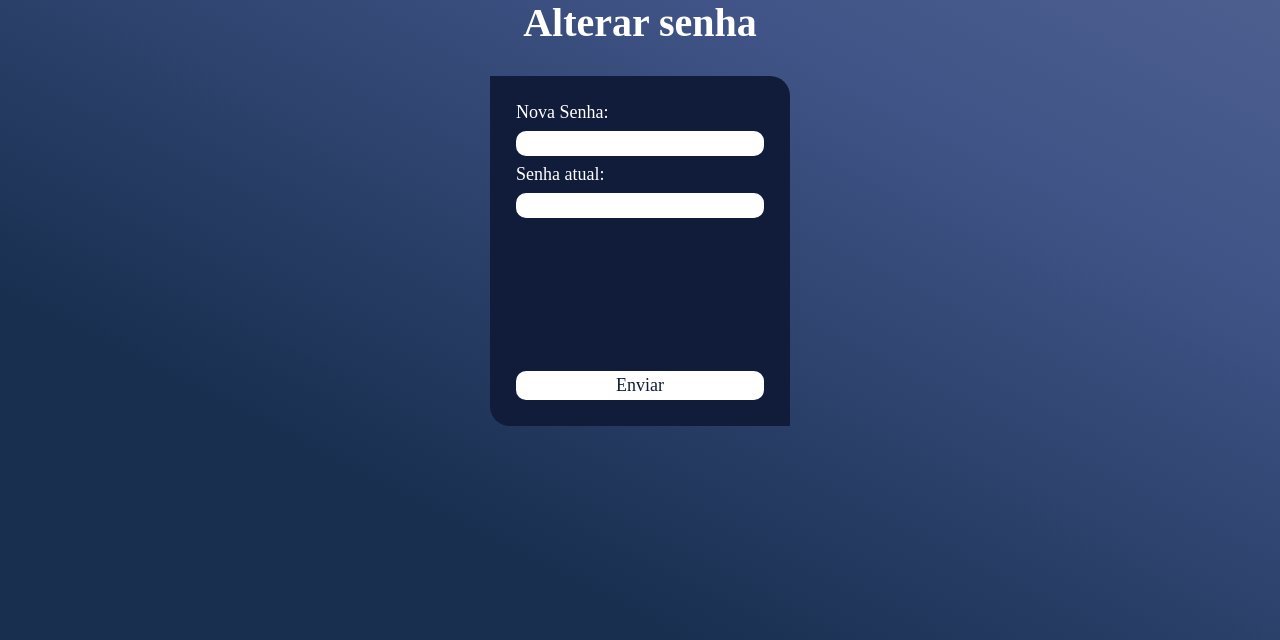
After one commit to mgdantas1/bibliotecla, a Flask app: page /alterar_senha in a window 1280 px wide. The commit adds this page. Shown: the part 141-781 px from the top of the page. Run offline with Flask 3, Linux system fonts and the light colour scheme; a user stored in the database is signed in; tables that the repository leaves empty hold one stand-in row (values such as "Sample post"); some libraries are stand-ins or nearby versions; some web fonts are replaced.

Commit message:
adicionar a rota de alterar senha

```diff
--- a/controllers/perfil.py
+++ b/controllers/perfil.py
@@ -2,7 +2,7 @@ from flask import redirect, request, render_template, url_for, Blueprint, flash
 from flask_login import logout_user
 from sqlalchemy.orm import Session
 from flask_login import login_required, current_user
-from werkzeug.security import generate_password_hash
+from werkzeug.security import generate_password_hash, check_password_hash
 from models.usuario import Users
 from database import engine
 perfil_bp = Blueprint('perfil', __name__, template_folder='../templates/perfil')
@@ -39,6 +39,28 @@ def editar_perfil(user_id:int):
 
     return render_template('perfil/editar.html', user=user)
 
+@perfil_bp.route('/alterar_senha', methods=['GET', 'POST'])
+@login_required
+def alterar_senha():
+    with Session(bind=engine) as db:
+        user = db.get(Users, current_user.id)
+    if request.method == 'POST':
+        senha = request.form['senha']
+        senha_ant = request.form['senha_ant']
+        if check_password_hash(user.senha, senha):
+            flash('Sua senha precisa ser diferente', category='error')
+            return redirect(url_for('perfil.alterar_senha'))
+        if not check_password_hash(user.senha, senha_ant):
+            flash('Insira a senha correta!', category='error')
+            return redirect(url_for('perfil.alterar_senha'))
+        user.senha = generate_password_hash(senha)
+        with Session(bind=engine) as db:
+            db.commit()
+        flash('Senha modificada com sucesso!', category='success')
+        return redirect(url_for('perfil.listar_perfil', user_id=user.id))
+
+    return render_template('alterar_senha.html', user=user)
+
 
 @perfil_bp.route('/deletar_usuario', methods=['GET'])
 @login_required
--- /dev/null
+++ b/templates/perfil/alterar_senha.html
@@ -0,0 +1,19 @@
+{% extends 'base.html' %}
+
+{% block title %}
+    Alterar senha
+{% endblock %}
+
+{% block title_page %}
+    Alterar senha
+{% endblock %}
+
+{% block content %}
+    <form action="{{url_for('perfil.alterar_senha')}}" method="post">
+        <label for="senha">Nova Senha:</label>
+        <input type="password" name="senha" id="senha" required>
+        <label>Senha atual:</label>
+        <input type="password" name="senha_ant" id="senha_ant" required>
+        <button type="submit">Enviar</button>
+    </form>
+{% endblock %}
--- a/templates/perfil/editar.html
+++ b/templates/perfil/editar.html
@@ -14,8 +14,7 @@
     <input type="text" id="nome" name="nome" value="{{ user.nome }}" required>
     <label for="email">Email:</label>
     <input type="email" id="email" name="email" value="{{ user.email }}" required>
-    <label for="senha">Senha:</label>
-    <input type="password" id="senha" name="senha" placeholder="Digite uma nova senha" required>
+    <a href="{{url_for('perfil.alterar_senha')}}" style=" font-size: 14px; color: white; font-family: 'Inter', sans-serif; font-weight: bold;">Alterar senha?</a>
     <button type="submit">Salvar</button>
     </form>
 {% endblock %}
```
